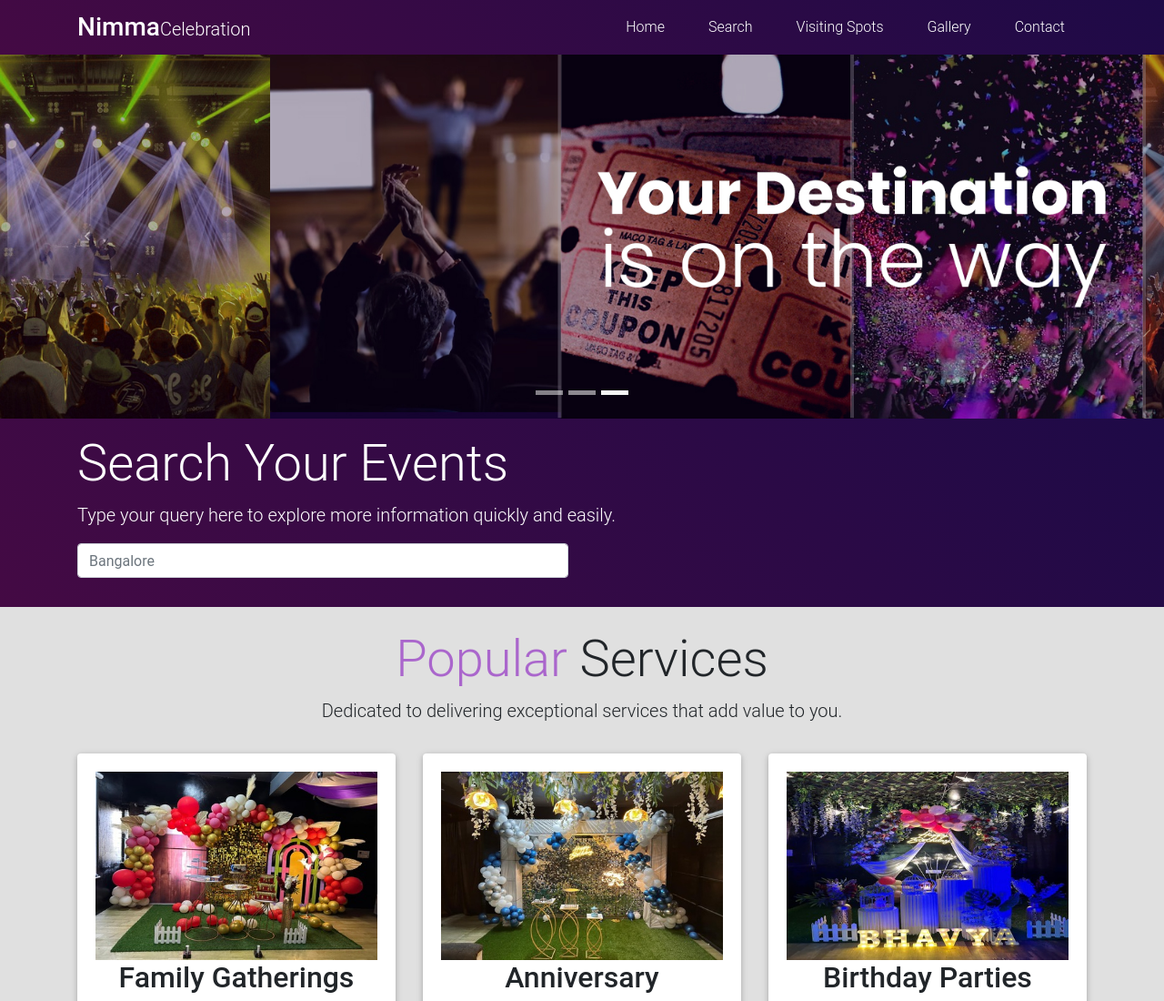
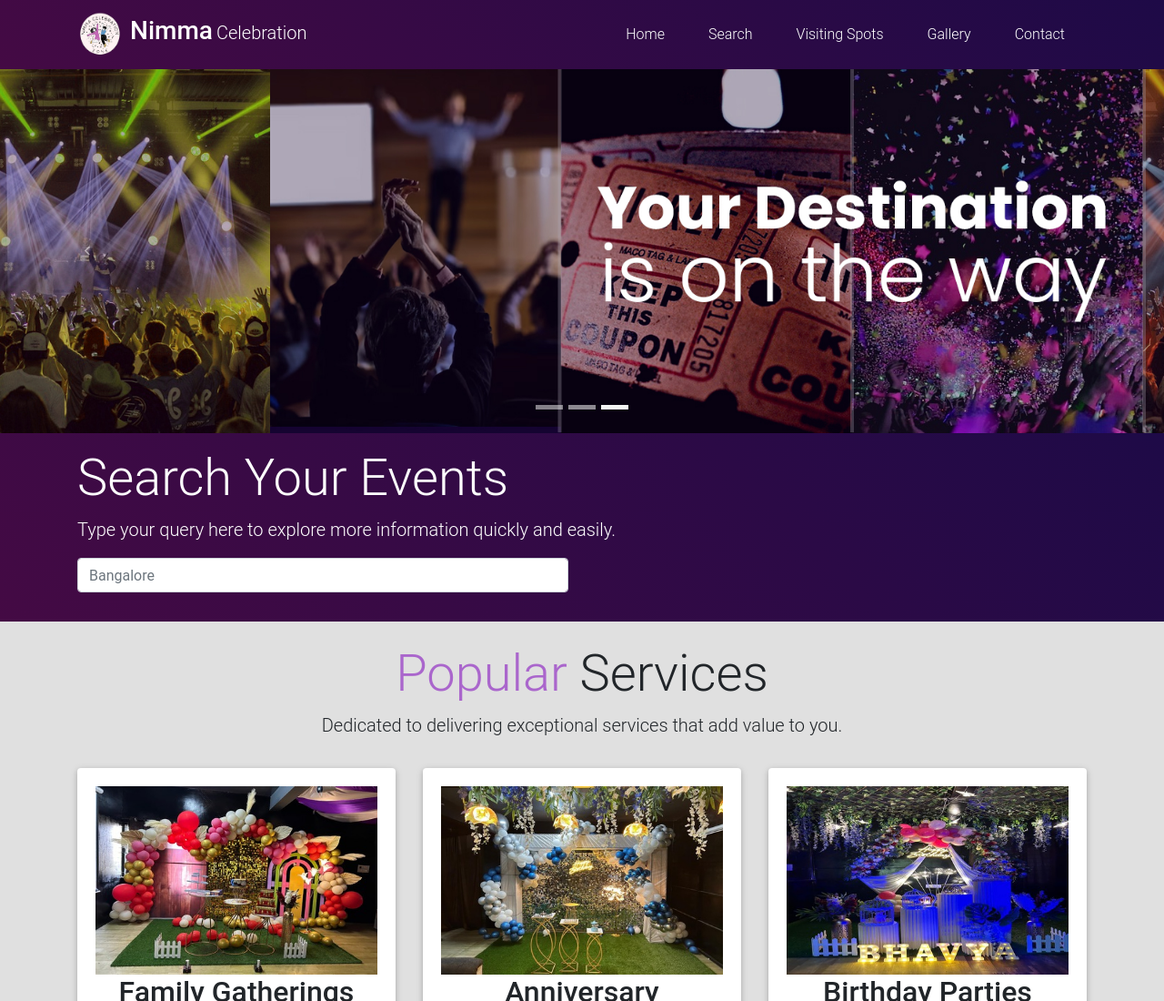
Before and after one commit to Keer324/nimma-celebration-zone, a plain HTML site: page index.html in a window 1280 px wide. Shown: the top 1100 px of the page at 91% size. Drawn offline with Linux system fonts and the light colour scheme.

Commit message:
latest committt

```diff
--- a/index.html
+++ b/index.html
@@ -21,6 +21,7 @@
         .btn-primary {
             background: linear-gradient(45deg, rgb(58, 5, 111), rgb(61, 40, 81));
         }
+
     </style>
 </head>
 
@@ -30,7 +31,7 @@
     <nav class="navbar navbar-expand-sm navbar-dark bg-primary">
         <div class="container">
             <a href="index.html" class="navbar-brand">
-                <!-- <i class="fa fa-plane-departure"></i>--> <span class="h3">Nimma</span>Celebration
+              <img src="images/logo2.png" width="50" height="50" alt=""><span class="h3 ml-2 mr-1">Nimma</span>Celebration
             </a>
             <button class="navbar-toggler" data-toggle="collapse" data-target="#travel-navbar">
                 <span class="navbar-toggler-icon"></span>
```
Also changed, not shown: images/logo.jpg (renamed from images/photo_6075477303623355161_y.jpg), images/logo2.png (added).
